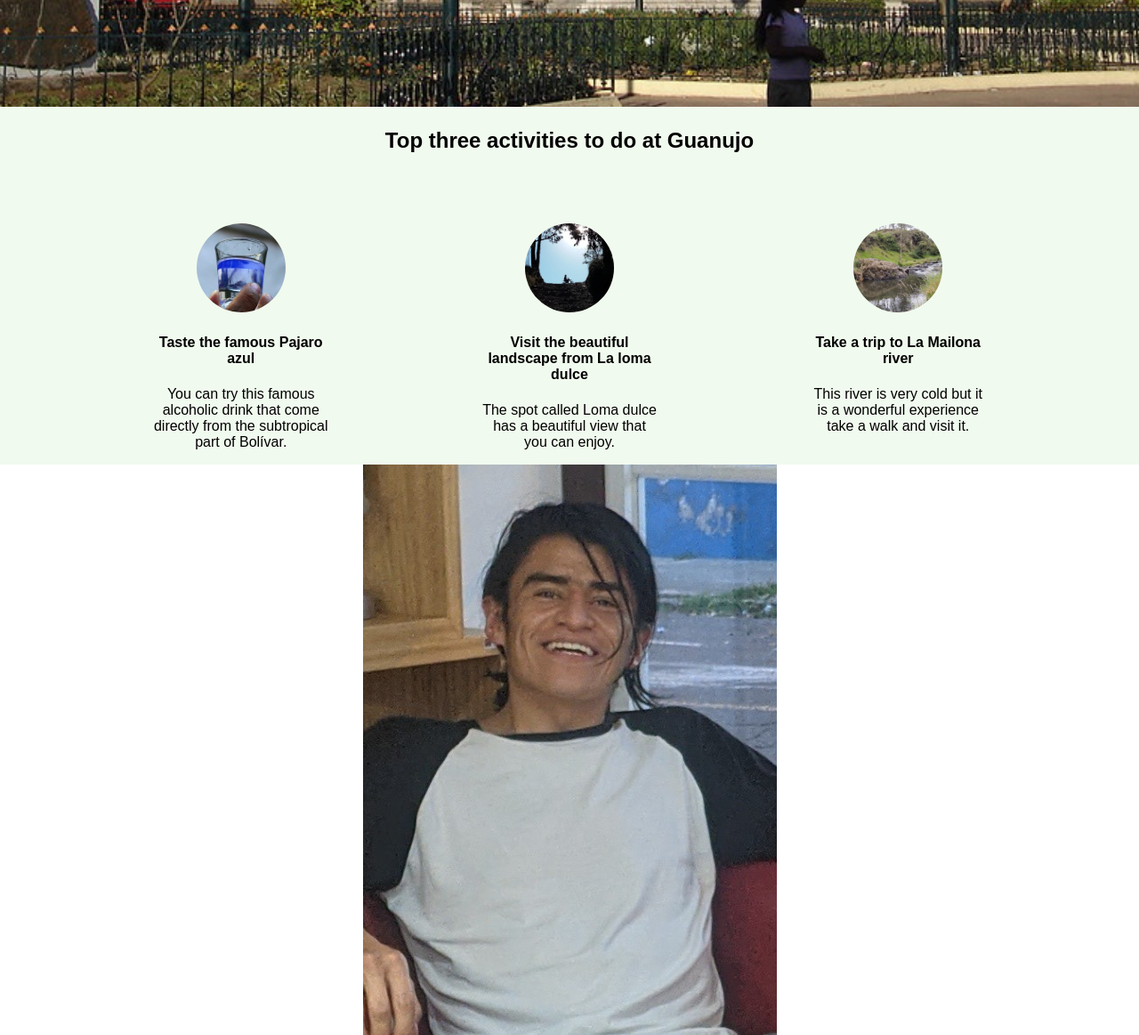
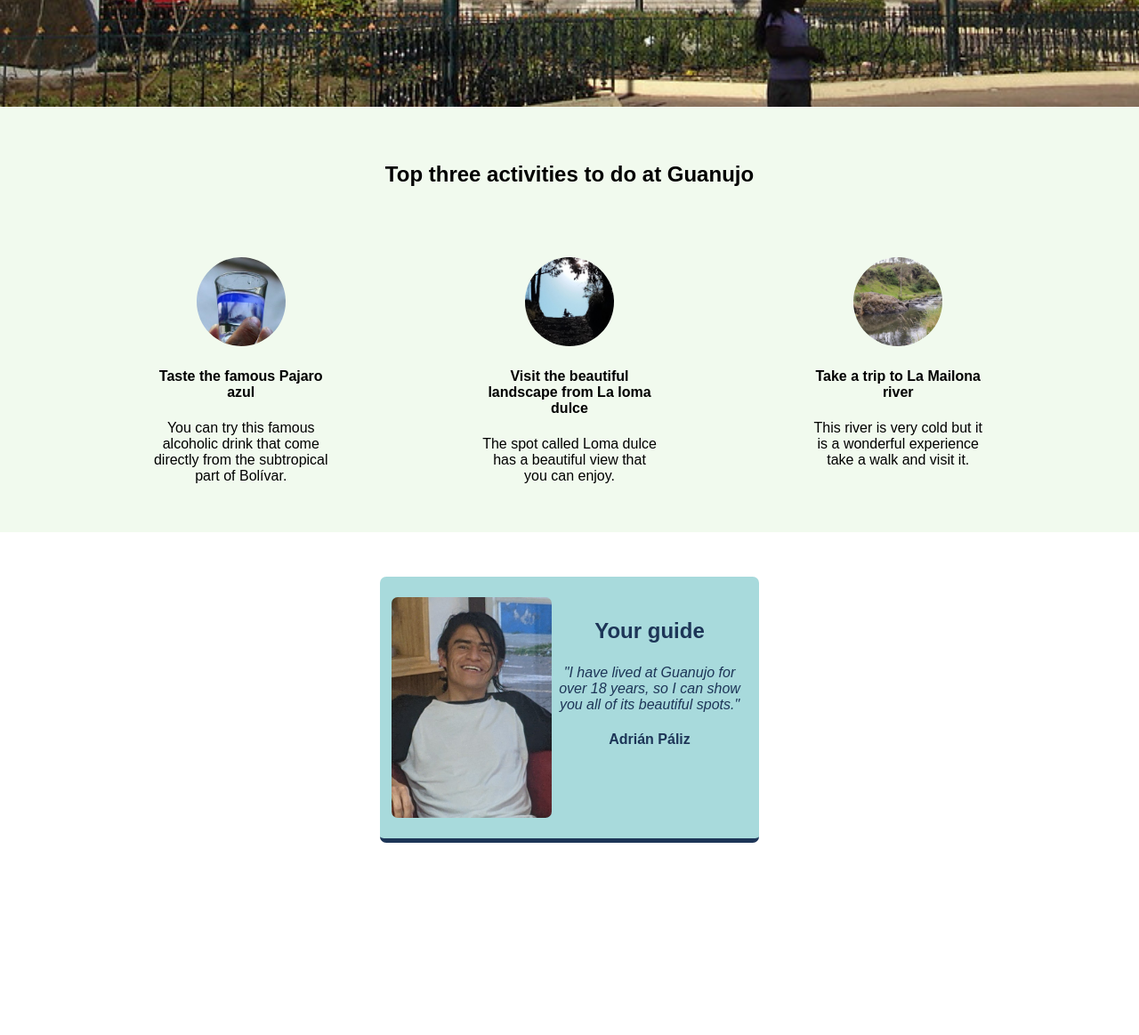
Before and after one commit to adrianpaliz/scrimba, a plain HTML site: page html_and_css/project_hometown_homepage/index.html in a window 1280 px wide. Shown: the part 680-1843 px from the top of the page at 89% size. After the commit the page ends 1677 px from the top, so only its background shows below. Drawn offline with Linux system fonts and the light colour scheme.

Commit message:
CSS properties and values added for tour guide card, and now the margin property only has three values

```diff
--- a/html_and_css/project_hometown_homepage/styles.css
+++ b/html_and_css/project_hometown_homepage/styles.css
@@ -26,7 +26,7 @@ body {
 	background: #1D3557;
 	border-radius: 5px;
 	padding: 3px 12px 5px;
-	margin: auto auto 11px auto;
+	margin: auto auto 11px;
 }
 
 #subtitle {
@@ -34,7 +34,7 @@ body {
 	border-radius: 5px;
 	padding: 5px 29px 8px;
 	width: 412px;
-	margin: 0 auto auto auto;
+	margin: 0 auto auto;
 }
 
 
@@ -48,15 +48,21 @@ h3 {
 	margin-top: 55px;
 }
 
+
 .activities-box {
 	display: flex;
 	flex-direction: column;
 	background: #F1FAEE;
 }
 
+#title-box {
+	margin: 38px auto 0;
+}
+
 .activities-container {
 	display: flex;
 	justify-content: space-evenly;
+	margin: 0 0 38px;
 }
 
 .item {
@@ -65,10 +71,23 @@ h3 {
 }
 
 .card {
+	display: flex;
+	justify-content: space-around;
+	width: 400px;
+	padding: 23px 13px;
+	margin: 50px auto;
+	color: #1D3557;
+	border-bottom: 5px solid #1D3557;
+	background: #A8DADC;
+	border-radius: 7px;
 }
 
 .tour-guide-photo {
+	border-radius: 7px;
+	width: 180px;
+
 }
 
-.tour-guide-description {
+#guide-phrase {
+	font-style: italic;
 }
```
